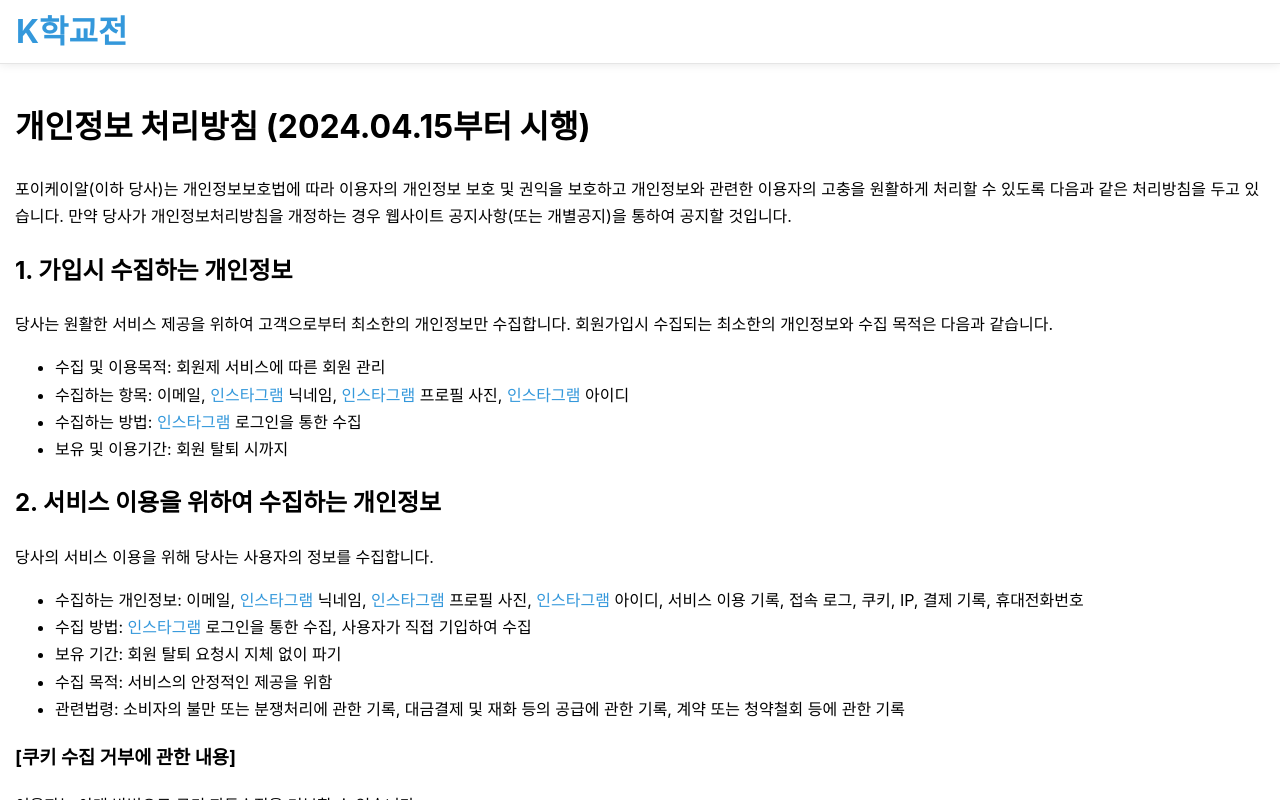
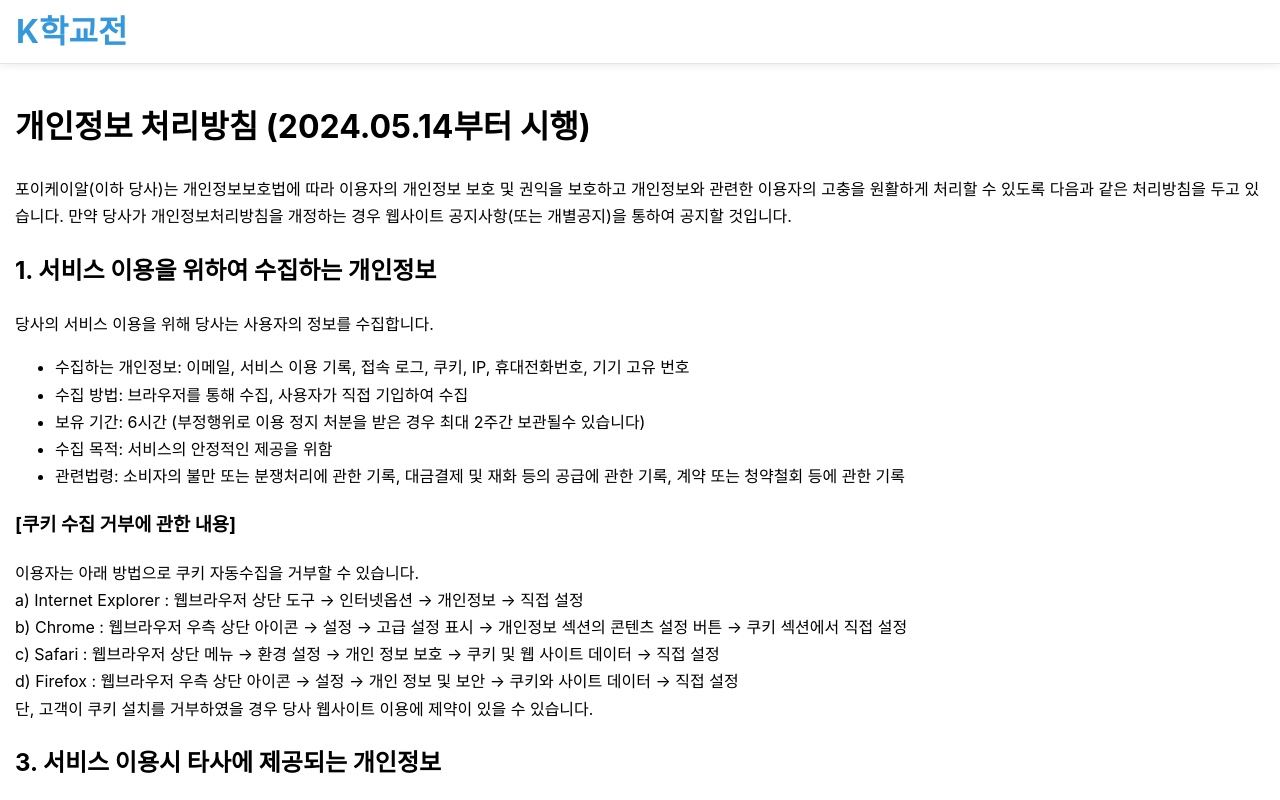
Before and after one commit to Oein/kschoolv3, a SvelteKit app: page /privacy in a window 1280 px wide. Built offline with nearby package versions, Linux system fonts and the light colour scheme; a web font is replaced by a local one.

Commit message:
코드 정리 및 개인정보 처리 방침 수정

```diff
--- a/src/routes/+layout.svelte
+++ b/src/routes/+layout.svelte
@@ -27,16 +27,6 @@
 		<h1 class="appname">
 			<a href="/"> K학교전 </a>
 		</h1>
-		<!-- {#if user == null}
-		<a
-			class="signin"
-			href="https://api.instagram.com/oauth/authorize?client_id=355758490756147&redirect_uri=https://dj.daejeon.kr/auth/callback/&response_type=code&scope=user_profile"
-		>
-			로그인
-		</a>
-		{:else}
-			<div>@{user.username}</div>
-		{/if} -->
 	</header>
 	<main>
 		<div bind:this={top} />
@@ -49,7 +39,7 @@
 </div>
 
 <svelte:head>
-	<title>대전, 대신 전해드립니다.</title>
+	<title>K학교전</title>
 </svelte:head>
 
 <style>
@@ -116,11 +106,6 @@
 		align-items: center;
 	}
 
-	.appname > a > img {
-		/* width: 64px; */
-		height: 1.2em;
-		margin-right: 8px;
-	}
 
 	.appname {
 		display: flex;
@@ -133,8 +118,4 @@
 		padding: 0px;
 	}
 
-	/* .signin {
-		width: fit-content;
-		min-width: fit-content;
-	} */
 </style>
--- a/src/routes/+page.svelte
+++ b/src/routes/+page.svelte
@@ -21,7 +21,6 @@
 </div>
 <div class="inf">
 	<h1>K학교전이 무엇인가요?</h1>
-<!--	<p><a href="https://namu.wiki/w/K%ED%95%99%EA%B5%90%EC%A0%84!">나무위키</a> 참조</p> -->
 	<p>팝캣 형식의, 학교 간 클릭 수를 두고 경쟁하는 게임입니다!</p>
 	<h1>서비스 오픈은 언제인가요?</h1>
 	<p>아직 정확한 오픈 날짜는 정해지지 않았어요. 추후에 공지될 예정이니 궁금하시다면 주기적으로 확인해 주세요!</p>
@@ -29,11 +28,6 @@
 </div>
 
 <style>
-	.block {
-		padding: 4px 8px;
-		border-radius: 4px;
-		background: #f5f5f5;
-	}
 	.inf {
 		min-height: calc(100dvh - 128px);
 		background: #fff;
--- a/src/routes/privacy/+page.svelte
+++ b/src/routes/privacy/+page.svelte
@@ -1,43 +1,21 @@
 <div class="pls">
-	<h1>개인정보 처리방침 (2024.04.15부터 시행)</h1>
+	<h1>개인정보 처리방침 (2024.05.14부터 시행)</h1>
 	<div>
 		포이케이알(이하 당사)는 개인정보보호법에 따라 이용자의 개인정보 보호 및 권익을 보호하고
 		개인정보와 관련한 이용자의 고충을 원활하게 처리할 수 있도록 다음과 같은 처리방침을 두고
 		있습니다. 만약 당사가 개인정보처리방침을 개정하는 경우 웹사이트 공지사항(또는 개별공지)을 통하여
 		공지할 것입니다.
 	</div>
-	<h2 id="collectinfo">1. 가입시 수집하는 개인정보</h2>
-	<div>
-		당사는 원활한 서비스 제공을 위하여 고객으로부터 최소한의 개인정보만 수집합니다. 회원가입시
-		수집되는 최소한의 개인정보와 수집 목적은 다음과 같습니다.
-		<ul>
-			<li>수집 및 이용목적: 회원제 서비스에 따른 회원 관리</li>
-			<li>
-				수집하는 항목: 이메일, <a href="https://www.instagram.com">인스타그램</a> 닉네임,
-				<a href="https://www.instagram.com">인스타그램</a>
-				프로필 사진, <a href="https://www.instagram.com">인스타그램</a> 아이디
-			</li>
-			<li>
-				수집하는 방법: <a href="https://www.instagram.com">인스타그램</a> 로그인을 통한 수집
-			</li>
-			<li>보유 및 이용기간: 회원 탈퇴 시까지</li>
-		</ul>
-	</div>
-	<h2 id="kindofcollectinfo">2. 서비스 이용을 위하여 수집하는 개인정보</h2>
+	<h2 id="collectinfo">1. 서비스 이용을 위하여 수집하는 개인정보</h2>
 	<div>
 		당사의 서비스 이용을 위해 당사는 사용자의 정보를 수집합니다.
 		<ul>
 			<li>
-				수집하는 개인정보: 이메일, <a href="https://www.instagram.com">인스타그램</a> 닉네임,
-				<a href="https://www.instagram.com">인스타그램</a>
-				프로필 사진, <a href="https://www.instagram.com">인스타그램</a> 아이디, 서비스 이용 기록, 접속
-				로그, 쿠키, IP, 결제 기록, 휴대전화번호
+				수집하는 개인정보: 이메일, 서비스 이용 기록, 접속 로그, 쿠키, IP, 휴대전화번호, 기기 고유
+				번호
 			</li>
-			<li>
-				수집 방법: <a href="https://www.instagram.com">인스타그램</a> 로그인을 통한 수집, 사용자가
-				직접 기입하여 수집
-			</li>
-			<li>보유 기간: 회원 탈퇴 요청시 지체 없이 파기</li>
+			<li>수집 방법: 브라우저를 통해 수집, 사용자가 직접 기입하여 수집</li>
+			<li>보유 기간: 6시간 (부정행위로 이용 정지 처분을 받은 경우 최대 2주간 보관될수 있습니다)</li>
 			<li>수집 목적: 서비스의 안정적인 제공을 위함</li>
 			<li>
 				관련법령: 소비자의 불만 또는 분쟁처리에 관한 기록, 대금결제 및 재화 등의 공급에 관한 기록,
@@ -62,32 +40,22 @@
 		당사는 원활한 서비스 제공을 위하여 서비스 이용 도중 추가적인 개인정보의 입력을 요청할 수
 		있습니다. 이 때, 각 상황에 수집되는 개인정보는 다음과 같습니다.
 	</div>
-	<h3 id="whyvercel">[Vercel]</h3>
 	<h4>ㄱ. 사이트 접속시</h4>
 	<div>
-		사이트 접속시 벌셀(Vercel)에서 제공하는 웹 분석 도구인 Vercel Analytics가 회원 개개인을 식별할
+		1. 사이트 접속시 구글(Google)에서 제공하는 웹 분석 도구인 Google Analytics가 회원 개개인을 식별할
 		수 없도록 비식별화 처리된 정보를 이용하고 있으며, 이러한 분석정보는 보다 유용하고 편리한 회원
 		서비스를 제공하는데 사용됩니다.
 	</div>
-	<h4>ㄴ. 서비스 이용시</h4>
 	<div>
-		서비스 이용시 로그인시 수집된 <a href="https://www.instagram.com">인스타그램</a> 닉네임,
-		<a href="https://www.instagram.com">인스타그램</a>
-		프로필 사진, <a href="https://www.instagram.com">인스타그램</a> 아이디, 사용자가 작성한 내용이
-		벌셀(Vercel)을 통하여 사용하고 있는 네온(Neon)의 데이터베이스 서버에 저장됩니다. <br />
-
-		자세한 사항은
-		<a href="https://neon.tech/privacy-policy">https://neon.tech/privacy-policy</a>,
-		<a href="https://neon.tech/terms-of-service">https://neon.tech/terms-of-service</a>를
-		참조하십시오.
-	</div>
-	<h3 id="whycloudflare">[Cloudflare]</h3>
-	<h4>ㄱ. 사이트 접속시</h4>
-	<div>
-		사이트 접속시 클라우드플레어(Cloudflare)에서 제공하는 웹 방화벽 및 보안 서비스를 이용하고
+		2. 	사이트 접속시 클라우드플레어(Cloudflare)에서 제공하는 클라우드 서비스 및 방어 서비스를 이용하고
 		있습니다. 자세한 사항은 <a href="https://www.cloudflare.com/privacypolicy/"
 			>https://www.cloudflare.com/privacypolicy/</a
 		>를 참조하십시오.
+	</div>
+	<h4>ㄴ. 서비스 이용시</h4>
+	<div>
+		서비스 이용시 수집된 쿠키, 기기 고유 번호, 사용자가 작성한 내용이 포이케이알의 서버에 임시적으로
+		저장됩니다.
 	</div>
 	<h2 id="adminofinfo">4. 개인정보 보호책임자</h2>
 	<div>
@@ -114,10 +82,6 @@
 				</tr>
 			</tbody>
 		</table>
-
-		당사는 벌셀(Vercel)에서 제공하는 웹 분석 도구인 Vercel Analytics를 이용하고 있습니다. 해당
-		도구는 회원 개개인을 식별할 수 없도록 비식별화 처리된 정보를 이용하고 있으며, 이러한 분석정보는
-		보다 유용하고 편리한 회원 서비스를 제공하는데 사용됩니다.
 	</div>
 	<h2 id="secureofinfo">5. 개인정보보호를 위한 안전성 확보 조치</h2>
 	<div>
@@ -129,8 +93,8 @@
 			<li>개인정보 취급 직원을 최소화하여 개인정보를 관리하는 대책을 시행하고 있습니다.</li>
 			<li>개인정보의 안전한 처리를 위하여 내부관리계획을 수립하고 시행하고 있습니다.</li>
 			<li>
-				이용자의 비밀번호는 저장되지 않으며, 중요한 데이터는 파일 및 전송 데이터를 암호화
-				하거나 파일 잠금 기능을 사용하는 등의 별도 보안기능을 사용하고 있습니다.
+				이용자의 비밀번호는 저장되지 않으며, 중요한 데이터는 파일 및 전송 데이터를 암호화 하거나
+				파일 잠금 기능을 사용하는 등의 별도 보안기능을 사용하고 있습니다.
 			</li>
 			<li>
 				개인정보처리시스템에 접속한 기록을 최소 6개월 이상 보관, 관리하고 있으며, 접속 기록이 위변조
```
Also changed, not shown: src/routes/tos/content.svelte (+2 -16 lines).
